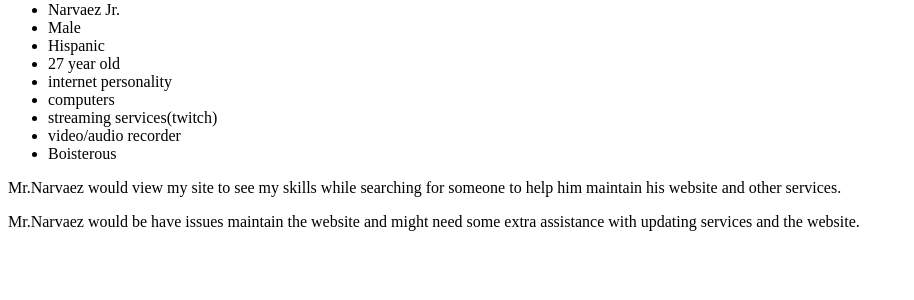
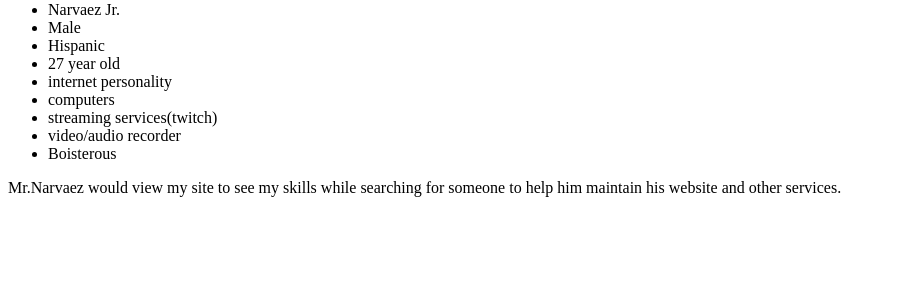
Before and after one commit to Cuneo/dominiccuneo, a PHP site: page /milestone-1.php in a window 1280 px wide. Shown: the part 320-620 px from the top of the page, without its empty margins (0-914 px from the left). Run offline with PHP 8.4, Linux system fonts and the light colour scheme.

Commit message:
deleted extra line at the end

```diff
--- a/public_html/documentation/milestone-1.php
+++ b/public_html/documentation/milestone-1.php
@@ -25,7 +25,6 @@
 			<li>Boisterous</li>
 		</ul>
 		<p>Mr.Narvaez would view my site to see my skills while searching for someone to help him maintain his website and other services.  </p>
-		<p>Mr.Narvaez would be have issues maintain the website and might need some extra assistance with updating services and the website.</p>
 	</body
 
 </html
```
